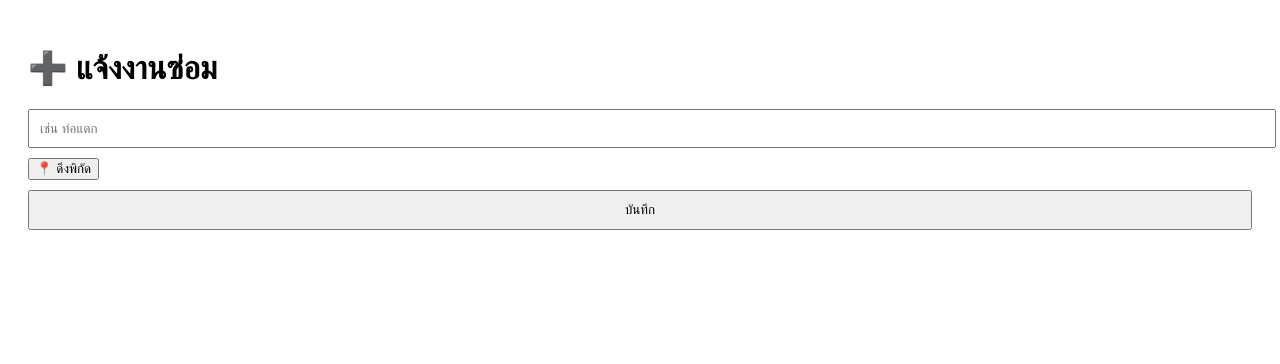
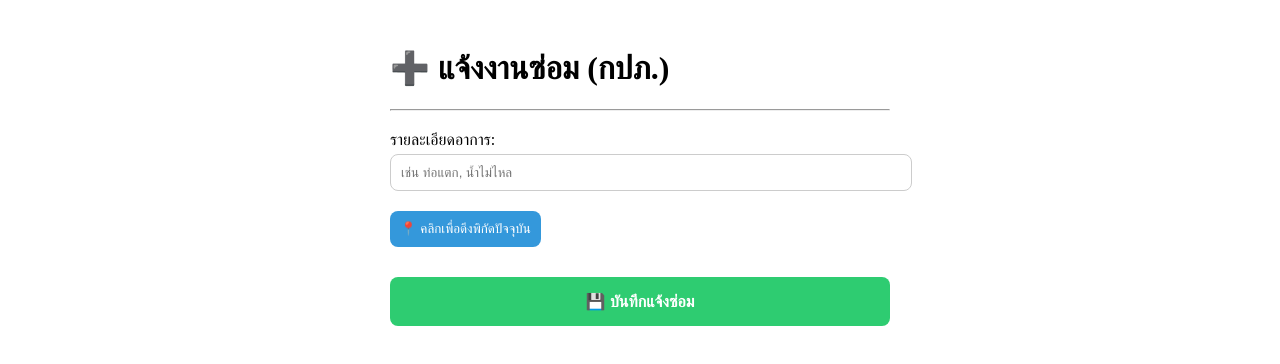
Before and after one commit to pwa1163000-bit/water-repair, a Next.js app: page /create-job in a window 1280 px wide. Shown: the top 364 px of the page. Built offline with nearby package versions, Linux system fonts and the light colour scheme.

Commit message:
Update page.js

```diff
--- a/app/create-job/page.js
+++ b/app/create-job/page.js
@@ -15,6 +15,7 @@ export default function CreateJob() {
   const [location, setLocation] = useState(null);
   const [loading, setLoading] = useState(false);
 
+  // ฟังก์ชันรันเลขที่งานอัตโนมัติ (เช่น 001/69)
   const getNextJobNo = async () => {
     const counterRef = doc(db, "counters", "jobs");
     return await runTransaction(db, async (transaction) => {
@@ -40,44 +41,62 @@ export default function CreateJob() {
       });
       setTitle("");
       setLocation(null);
-      alert("บันทึกสำเร็จ: " + jobNo);
+      alert("บันทึกสำเร็จ เลขงาน: " + jobNo);
     } catch (e) {
-      alert("Error: " + e.message);
+      alert("เกิดข้อผิดพลาด: " + e.message);
     } finally {
       setLoading(false);
     }
   };
 
   return (
-    <div style={{ padding: 20 }}>
-      <h1>➕ แจ้งงานซ่อม</h1>
+    <div style={{ padding: "20px", maxWidth: "500px", margin: "auto" }}>
+      <h1>➕ แจ้งงานซ่อม (กปภ.)</h1>
+      <hr />
+
+      <div style={{ marginTop: "20px" }}>
+        <label>รายละเอียดอาการ:</label>
         <input
           value={title}
           onChange={(e) => setTitle(e.target.value)}
-        placeholder="เช่น ท่อแตก"
-        style={{ width: "100%", padding: 10, marginBottom: 10 }}
+          placeholder="เช่น ท่อแตก, น้ำไม่ไหล"
+          style={{ width: "100%", padding: "10px", marginTop: "5px", borderRadius: "8px", border: "1px solid #ccc" }}
         />
+      </div>
 
+      <div style={{ marginTop: "20px" }}>
         <button
           onClick={() => {
             navigator.geolocation.getCurrentPosition(
               (pos) => setLocation({ lat: pos.coords.latitude, lng: pos.coords.longitude }),
-            () => alert("กรุณาเปิด GPS")
+              () => alert("กรุณาเปิด GPS บนมือถือ")
             );
           }}
+          style={{ padding: "10px", cursor: "pointer", backgroundColor: "#3498db", color: "white", border: "none", borderRadius: "8px" }}
         >
-        📍 ดึงพิกัด
+          📍 คลิกเพื่อดึงพิกัดปัจจุบัน
         </button>
-
-      {location && <p>📍 พิกัด: {location.lat}, {location.lng}</p>}
+        {location && <p style={{ marginTop: "10px", color: "green" }}>✅ ได้พิกัดแล้ว: {location.lat.toFixed(4)}, {location.lng.toFixed(4)}</p>}
+      </div>
 
       <button
         onClick={handleSubmit}
         disabled={loading}
-        style={{ marginTop: 10, display: "block", width: "100%", padding: 10 }}
+        style={{
+          marginTop: "30px",
+          width: "100%",
+          padding: "15px",
+          backgroundColor: loading ? "#ccc" : "#2ecc71",
+          color: "white",
+          border: "none",
+          borderRadius: "8px",
+          fontWeight: "bold",
+          fontSize: "16px",
+          cursor: loading ? "not-allowed" : "pointer"
+        }}
       >
-        {loading ? "กำลังบันทึก..." : "บันทึก"}
+        {loading ? "กำลังบันทึกข้อมูล..." : "💾 บันทึกแจ้งซ่อม"}
       </button>
     </div>
-  ); // ปิด Return
-} // 👈 ปิด Export Function
+  );
+}
```
Lines whose indentation alone changed are shown as unchanged.
